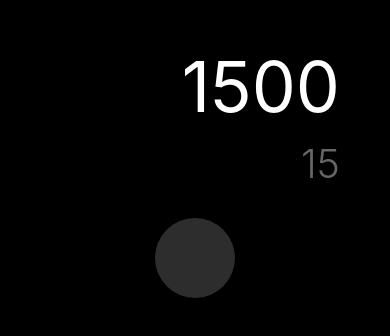
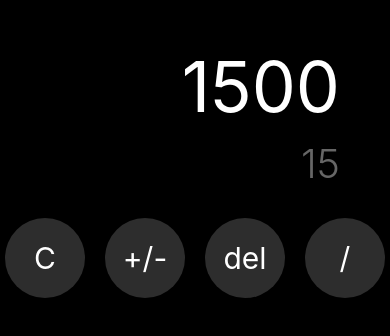
Before and after one commit to Nefta11/iosCalculator, a React Native app: screen / in a window 390 px wide. Shown: the part 508-844 px from the top of the page. Built offline with nearby package versions, Linux system fonts and the light colour scheme.

Commit message:
Agregar prop 'color' al componente CalculatorButton y aplicar estilos dinámicos en CalculatorScreen para mejorar la personalización y la interacción del usuario.

```diff
--- a/src/presentation/components/CalculatorButton.tsx
+++ b/src/presentation/components/CalculatorButton.tsx
@@ -1,14 +1,19 @@
 import React from 'react';
 import { Pressable, Text } from 'react-native';
-import { styles } from '../../config/theme/app-theme';
+import { colors, styles } from '../../config/theme/app-theme';
 
 interface Props {
     label: string;
+    color?: string;
 }
 
-const CalculatorButton: React.FC<Props> = ({ label }) => {
+const CalculatorButton: React.FC<Props> = ({ label, color = colors.darkGray }) => {
     return (
-        <Pressable style={styles.button}>
+        <Pressable style={({ pressed }) => ({
+            ...styles.button,
+            backgroundColor:color,
+            opacity:(pressed) ? 0.8 : 1,
+        })}>
             <Text style={styles.buttonText}>{label}</Text>
         </Pressable>
     );
--- a/src/presentation/screens/CalculatorScreen.tsx
+++ b/src/presentation/screens/CalculatorScreen.tsx
@@ -11,7 +11,11 @@ const CalculatorScreen = () => {
             </View>
 
             <View style={styles.row}>
-                <CalculatorButton label="" />
+                <CalculatorButton label="C" />
+                <CalculatorButton label="+/-" />
+                <CalculatorButton label="del" />
+                <CalculatorButton label="/" />
+
             </View>
 
         </View >
```
